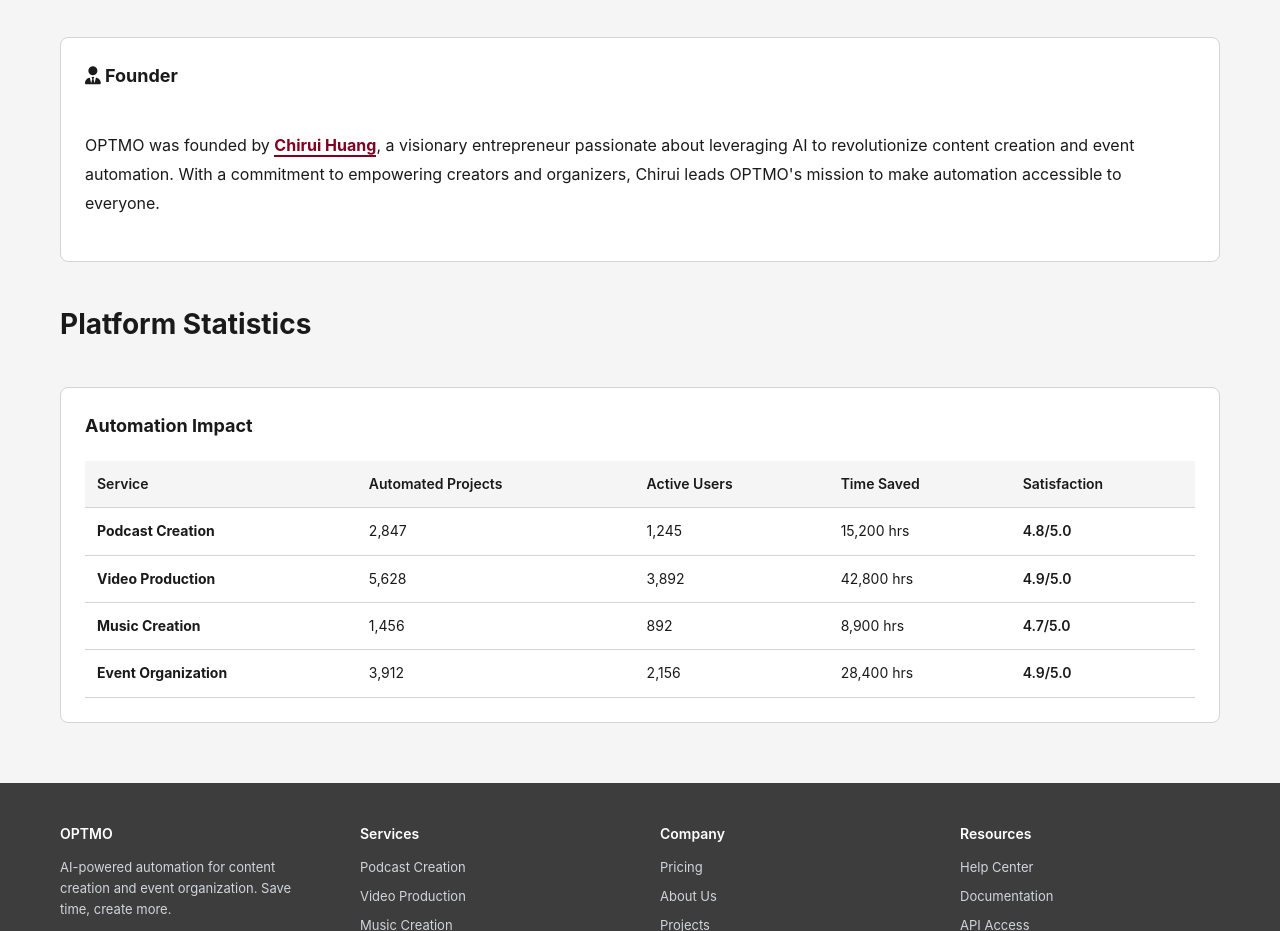
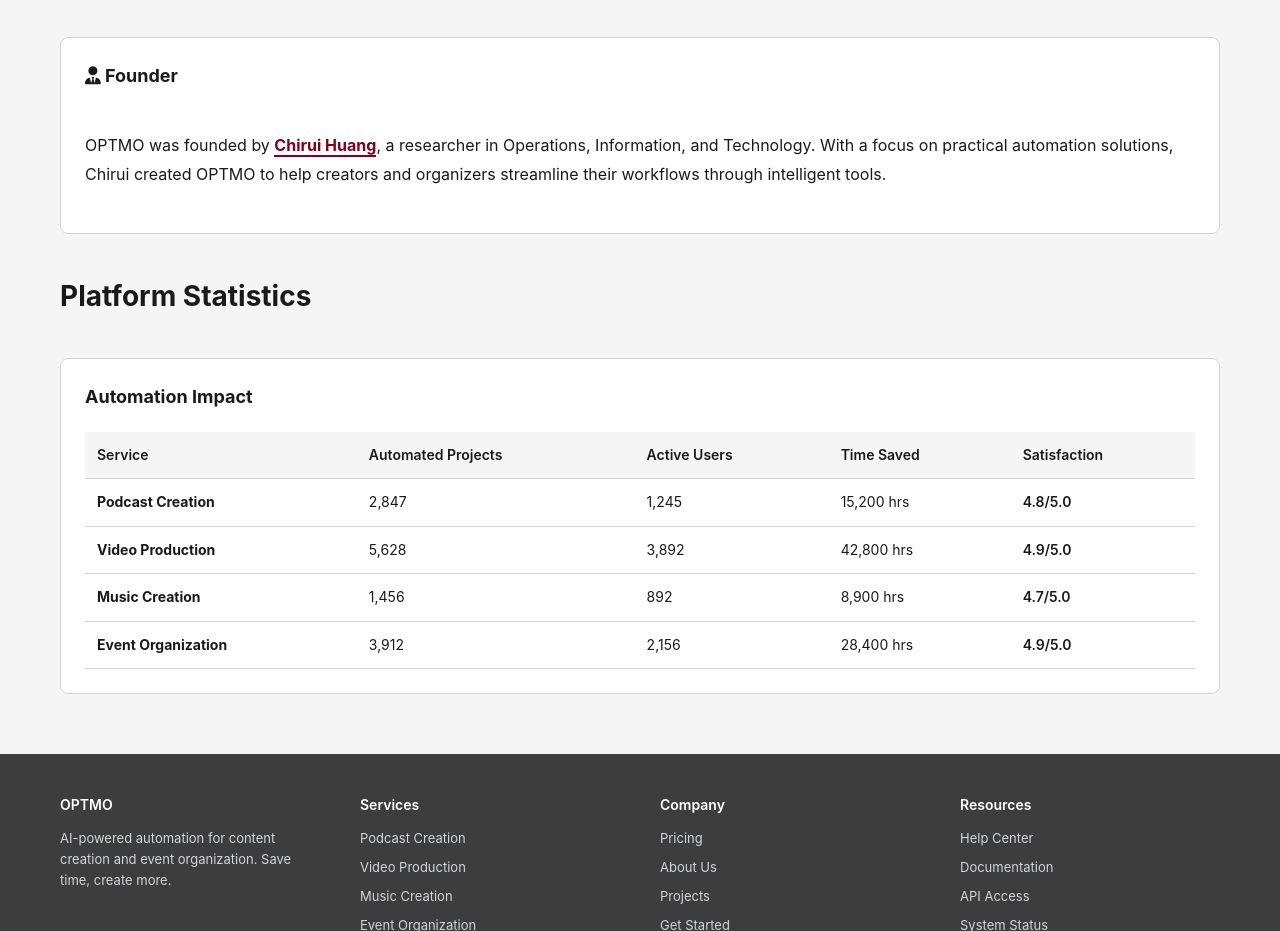
Before and after one commit to fredykraft/Optmo, a plain HTML site: page index.html in a window 1280 px wide. Shown: the part 2781-3712 px from the top of the page. Drawn offline with Linux system fonts and the light colour scheme; a script that the page names is missing.

Commit message:
Update founder description to be more accurate and grounded

```diff
--- a/index.html
+++ b/index.html
@@ -346,8 +346,8 @@
                     <div style="padding: 20px 0;">
                         <p style="font-size: 16px; line-height: 1.8; color: var(--text-dark);">
                             OPTMO was founded by <strong><a href="https://fredykraft.github.io/Chirui" target="_blank" rel="noopener noreferrer" style="color: var(--primary-color); text-decoration: none; border-bottom: 2px solid var(--primary-color); transition: all 0.2s;">Chirui Huang</a></strong>,
-                            a visionary entrepreneur passionate about leveraging AI to revolutionize content creation and event automation.
-                            With a commitment to empowering creators and organizers, Chirui leads OPTMO's mission to make automation accessible to everyone.
+                            a researcher in Operations, Information, and Technology.
+                            With a focus on practical automation solutions, Chirui created OPTMO to help creators and organizers streamline their workflows through intelligent tools.
                         </p>
                     </div>
                 </div>
```
